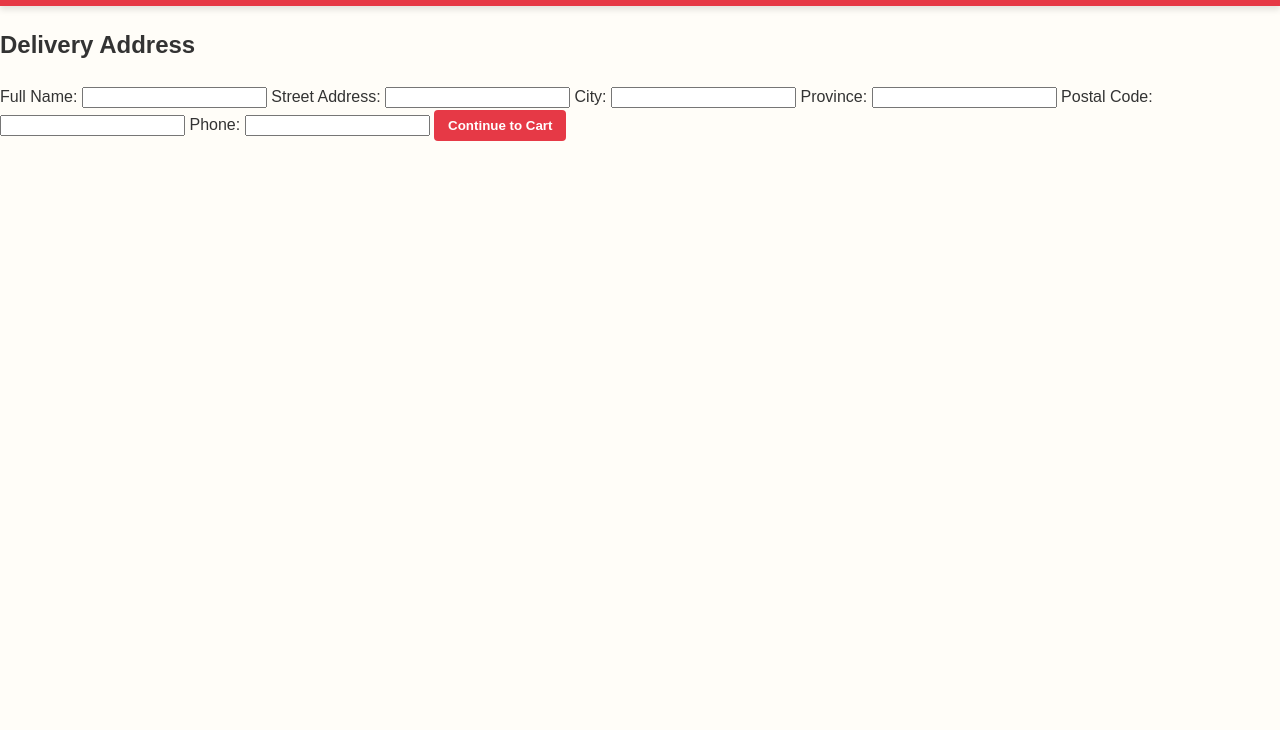
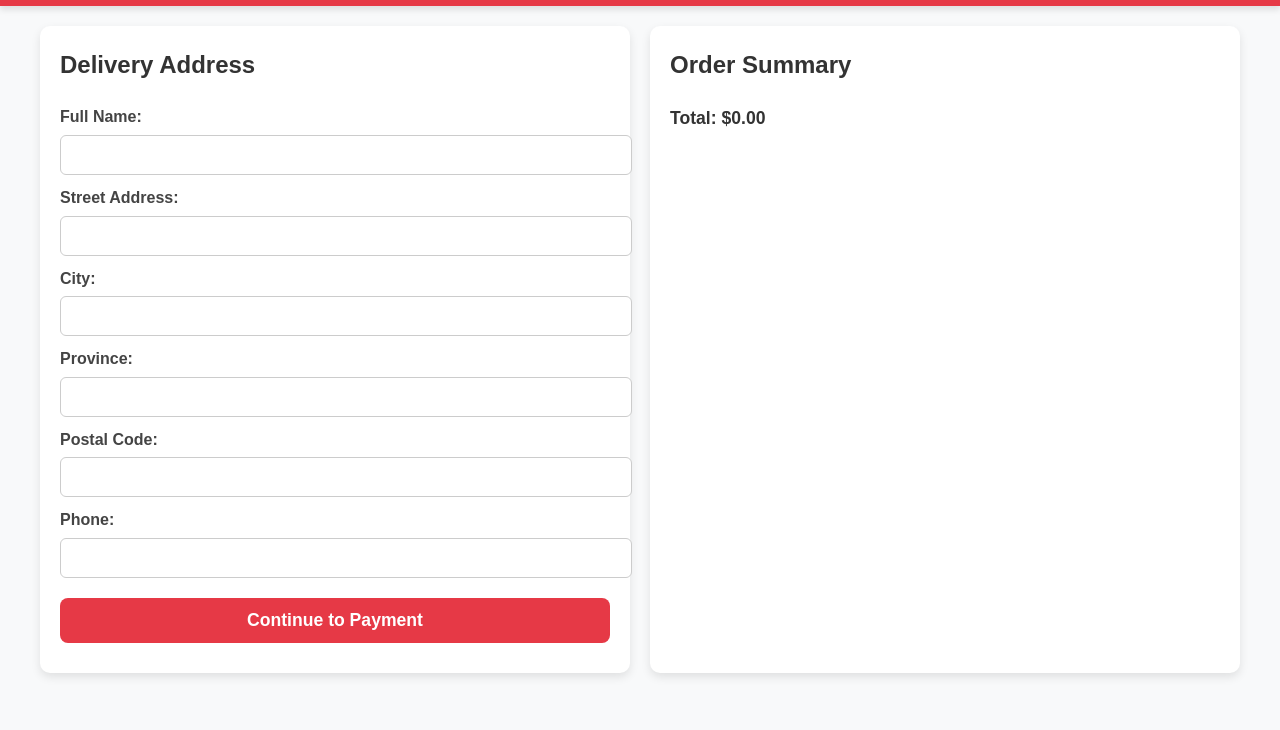
Before and after one commit to neilecm/simplepage, a website: page checkout.html in a window 1280 px wide. Shown: the part 70-800 px from the top of the page. Drawn offline with Linux system fonts and the light colour scheme.

Commit message:
Added address form to checkout.html and integrated with Supabase

```diff
--- a/checkout.html
+++ b/checkout.html
@@ -5,12 +5,112 @@
   <meta name="viewport" content="width=device-width, initial-scale=1.0" />
   <title>Checkout</title>
   <link rel="stylesheet" href="./assets/css/style.css?v=2">
+  <style>
+    body {
+      font-family: Arial, sans-serif;
+      background: #f8f9fa;
+      margin: 0;
+      padding: 0;
+    }
+
+    header {
+      background: #e63946;
+      color: white;
+      padding: 15px;
+      text-align: center;
+    }
+
+    main {
+      display: flex;
+      flex-direction: column;
+      gap: 20px;
+      max-width: 1200px;
+      margin: 20px auto;
+      padding: 0 15px;
+    }
+
+    .form-container,
+    .summary-container {
+      background: #fff;
+      border-radius: 10px;
+      padding: 20px;
+      box-shadow: 0 4px 10px rgba(0,0,0,0.1);
+      flex: 1;
+    }
+
+    h2 {
+      margin-top: 0;
+      color: #333;
+    }
+
+    /* Form styles */
+    .form-container label {
+      display: block;
+      margin: 10px 0 5px;
+      font-weight: bold;
+      color: #444;
+    }
+
+    .form-container input {
+      width: 100%;
+      padding: 10px;
+      border: 1px solid #ccc;
+      border-radius: 6px;
+      font-size: 1rem;
+    }
+
+    .form-container button {
+      width: 100%;
+      margin-top: 20px;
+      padding: 12px;
+      background: #e63946;
+      color: white;
+      font-size: 1.1rem;
+      font-weight: bold;
+      border: none;
+      border-radius: 8px;
+      cursor: pointer;
+      transition: background 0.3s;
+    }
+
+    .form-container button:hover {
+      background: #d62828;
+    }
+
+    /* Order summary */
+    .summary-container ul {
+      list-style: none;
+      padding: 0;
+      margin: 0;
+    }
+
+    .summary-container li {
+      display: flex;
+      justify-content: space-between;
+      padding: 8px 0;
+      border-bottom: 1px solid #eee;
+    }
+
+    .summary-container .total {
+      font-weight: bold;
+      font-size: 1.1rem;
+      margin-top: 10px;
+    }
+
+    /* Tablet/Desktop layout */
+    @media (min-width: 768px) {
+      main {
+        flex-direction: row;
+      }
+    }
+  </style>
 </head>
 <body>
   <header>
     <h1>Checkout</h1>
   </header>
   <main>
+    <!-- Left: Delivery Form -->
     <div class="form-container">
       <h2>Delivery Address</h2>
       <form id="checkoutForm" onsubmit="saveAddress(event)">
@@ -32,11 +132,35 @@
         <label for="phone">Phone:</label>
         <input type="tel" id="phone" required />
 
-        <button type="submit">Continue to Cart</button>
+        <button type="submit">Continue to Payment</button>
       </form>
       <div id="error-box" style="color: red; margin-top: 10px;"></div>
     </div>
+
+    <!-- Right: Order Summary -->
+    <div class="summary-container">
+      <h2>Order Summary</h2>
+      <ul id="order-summary">
+        <!-- Items will be injected by JS -->
+      </ul>
+      <div class="total" id="order-total">Total: $0</div>
+    </div>
   </main>
+  <script>
+    // Simple summary renderer (using localStorage cart)
+    const cart = JSON.parse(localStorage.getItem("cart")) || [];
+    const summaryEl = document.getElementById("order-summary");
+    const totalEl = document.getElementById("order-total");
+
+    let total = 0;
+    cart.forEach(item => {
+      const li = document.createElement("li");
+      li.innerHTML = `<span>${item.name} (x${item.qty})</span><span>$${(item.price * item.qty).toFixed(2)}</span>`;
+      summaryEl.appendChild(li);
+      total += item.price * item.qty;
+    });
+    totalEl.textContent = "Total: $" + total.toFixed(2);
+  </script>
   <script src="assets/js/checkout.js"></script>
 </body>
 </html>
```
